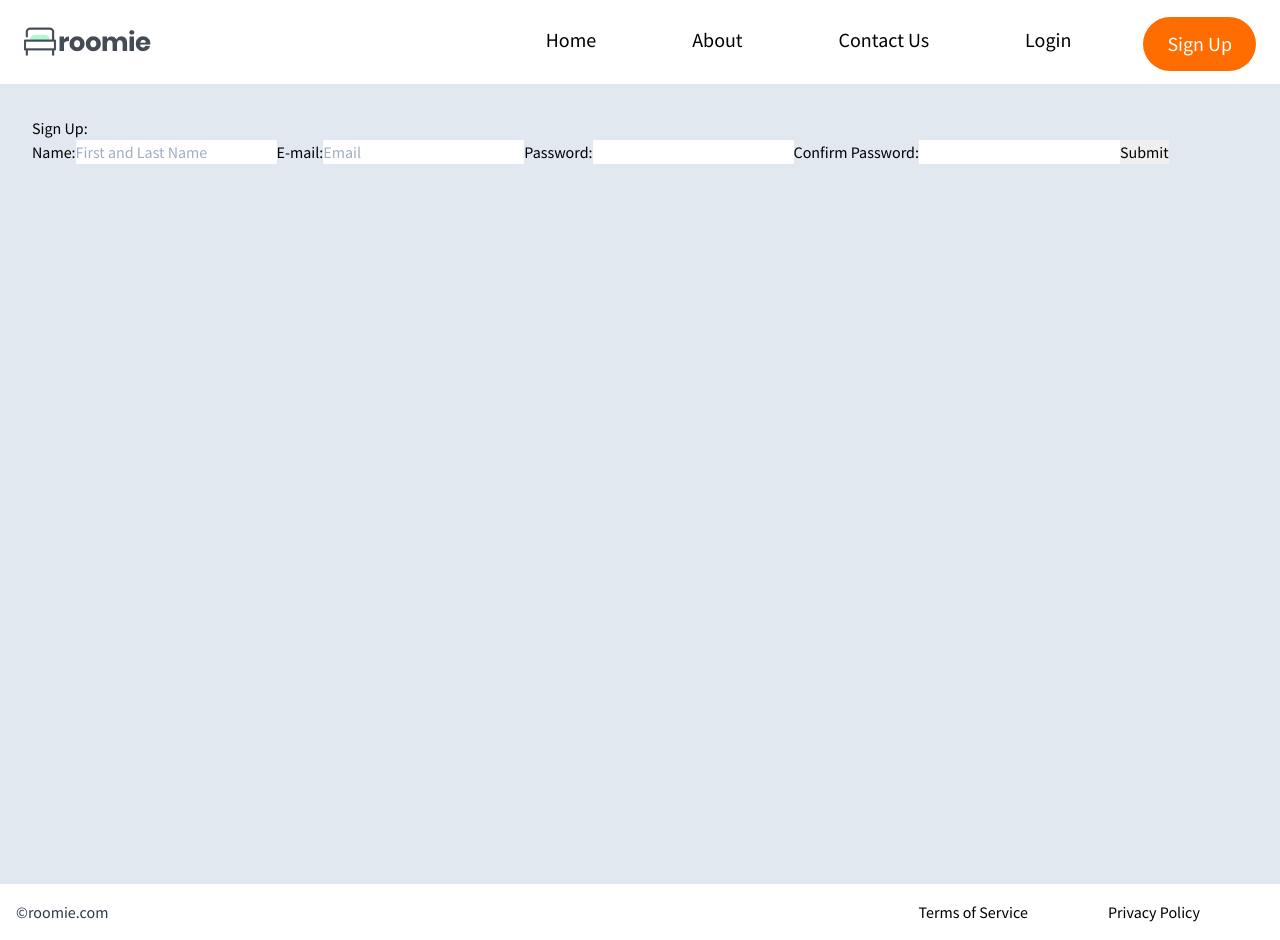
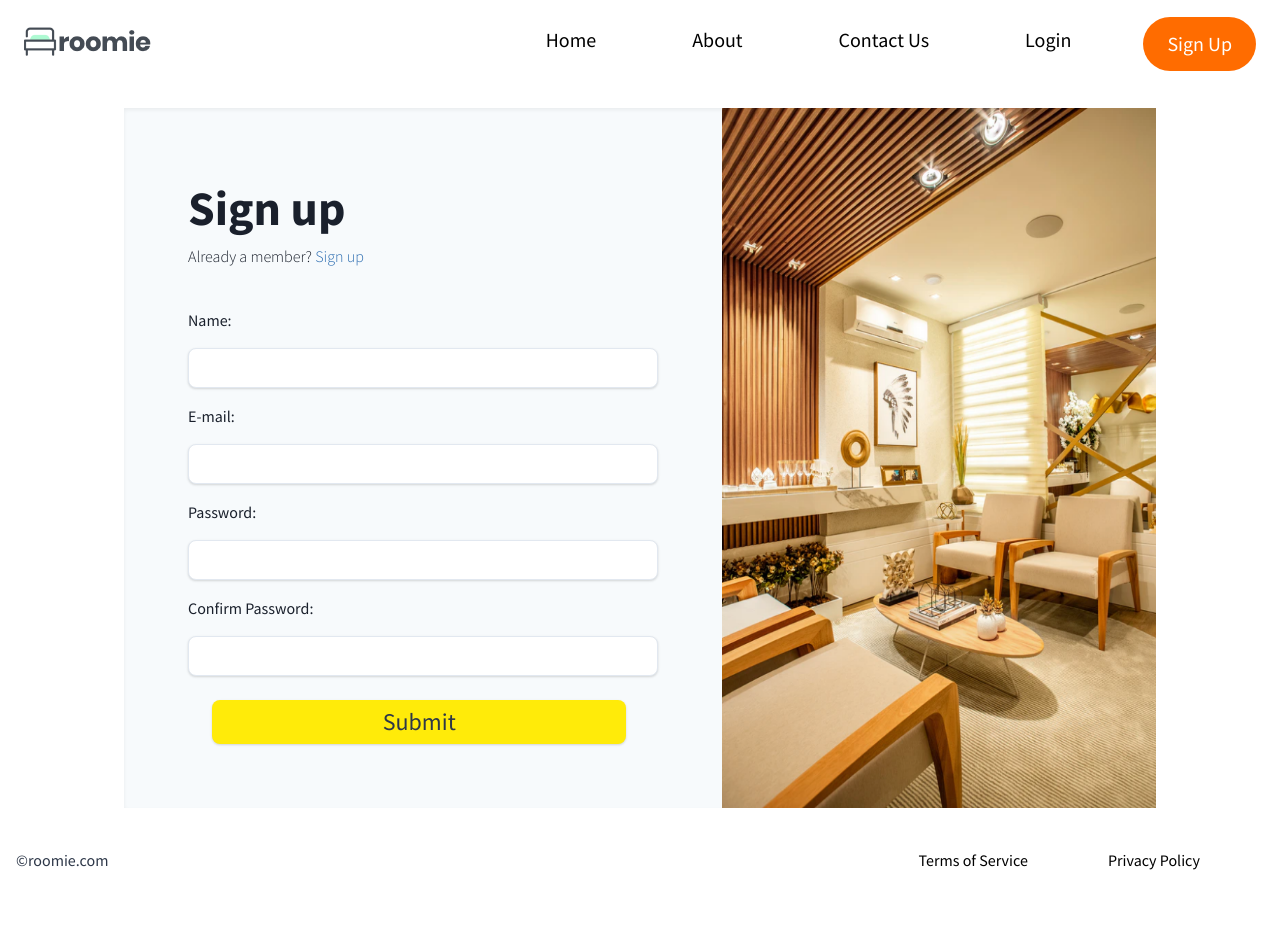
Before and after one commit to lucasmrl/roomie, a React (Create React App) app in the folder roomie-frontend/: page /signup in a window 1280 px wide. After the commit the page ends 888 px from the top, so only its background shows below. Built offline with nearby package versions, Linux system fonts and the light colour scheme.

Commit message:
FE: Finished "Sign un" page ✅

```diff
--- a/roomie-frontend/src/components/Login.js
+++ b/roomie-frontend/src/components/Login.js
@@ -70,10 +70,11 @@ function Login(props) {
               required
               className="my-4 shadow p-1 appearance-none text-xl border lg:px-4 lg:text-xl rounded-lg text-gray-700 focus:outline-none focus:shadow-outline md:w-full md:flex-grow"
             />
+
             <input
               type="submit"
               value="Submit"
-              className="md:inline bg-yellow mx-1 px-3 py-1 lg:ml-6 lg:mx-8 lg:text-2xl rounded-lg text-xl text-gray-800 focus:outline-none focus:shadow-outline shadow"
+              className="md:inline bg-yellow mx-1 px-3 lg:mt-2 py-1 lg:ml-6 lg:mx-8 lg:text-2xl rounded-lg text-xl text-gray-800 focus:outline-none focus:shadow-outline shadow"
             />
           </form>
         </div>
--- a/roomie-frontend/src/components/Signup.js
+++ b/roomie-frontend/src/components/Signup.js
@@ -1,7 +1,9 @@
 import React, { useContext } from "react";
 import { AuthContext } from "./../context/AuthContext";
 import { useForm } from "react-hook-form";
+import { Link } from "react-router-dom";
 import axios from "axios";
+import imgSignup from "./../assets/images/imgSignup@2x.png";
 
 function Signup(props) {
   const { setIsAuth } = useContext(AuthContext);
@@ -28,39 +30,63 @@ function Signup(props) {
   };
 
   return (
-    <div className="bg-gray-300 flex flex-col p-8 h-screen">
-      <h2>Sign Up:</h2>
-      <form onSubmit={handleSubmit(onSubmit)}>
-        <label>Name:</label>
+    <div className="p-6 flex flex-grow flex-col lg:items-center lg:justify-center">
+      <div className="lg:max-w-none lg:flex lg:flex-row lg:bg-gray-100 lg:shadow-inner lg:shadow-2xl lg:max-w-6xl lg:max-w-6xl">
+        {/* Form */}
+        <div className="lg:w-2/3 lg:mx-auto lg:p-16">
+          <form onSubmit={handleSubmit(onSubmit)} className="flex flex-col">
+            <h1 className="font-bold text-2xl text-gray-900 lg:text-5xl">
+              Sign up
+            </h1>
+            <p className="font-light text-gray-900">
+              Already a member?
+              <Link to="/login" className="text-blue-700">
+                {` `}Sign up
+              </Link>
+            </p>
+            <label className="font-medium text-gray-900 mt-10">Name:</label>
             <input
               type="text"
-          placeholder="First and Last Name"
+              placeholder=""
               name="name"
               ref={register({ required: true })}
+              className="my-4 shadow p-1 appearance-none text-xl border lg:text-xl lg:px-4 rounded-lg text-gray-700 focus:outline-none focus:shadow-outline md:w-full md:flex-grow"
             />
-        {errors.name && <span>Please provide a Title.</span>}
+            {errors.name && (
+              <span className="text-red-600">⚠ Please provide a Name.</span>
+            )}
 
-        <label>E-mail:</label>
+            <label className="font-medium text-gray-900">E-mail:</label>
             <input
               type="email"
-          placeholder="Email"
+              placeholder=""
               name="email"
               ref={register({ required: true, pattern: /^\S+@\S+$/i })}
+              className="my-4 shadow p-1 appearance-none text-xl border lg:px-4 lg:text-xl rounded-lg text-gray-700 focus:outline-none focus:shadow-outline md:w-full md:flex-grow"
             />
-        {errors.email && <span>Please provide a valid email.</span>}
+            {errors.email && (
+              <span className="text-red-600">
+                ⚠ Please provide a valid Email.
+              </span>
+            )}
 
-        <label>Password:</label>
+            <label className="font-medium text-gray-900">Password:</label>
             <input
               type="password"
               placeholder=""
               name="password"
               ref={register({ required: true, minLength: 8 })}
+              className="my-4 shadow p-1 appearance-none text-xl border lg:px-4 lg:text-xl rounded-lg text-gray-700 focus:outline-none focus:shadow-outline md:w-full md:flex-grow"
             />
             {errors.password && (
-          <span>Please provide a password with at least 8 characters.</span>
+              <span className="text-red-600">
+                ⚠ Please provide a password with at least 8 characters.
+              </span>
             )}
 
-        <label>Confirm Password:</label>
+            <label className="font-medium text-gray-900">
+              Confirm Password:
+            </label>
             <input
               type="password"
               placeholder=""
@@ -69,12 +95,24 @@ function Signup(props) {
                 required: true,
                 validate: (value) => value === watch("password"),
               })}
+              className="my-4 shadow p-1 appearance-none text-xl border lg:px-4 lg:text-xl rounded-lg text-gray-700 focus:outline-none focus:shadow-outline md:w-full md:flex-grow"
             />
             {errors.passwordConfirm && (
-          <span>Please provide the same password above</span>
+              <span className="text-red-600">
+                ⚠ Please provide the same password above
+              </span>
             )}
-        <input type="submit" />
+            <input
+              type="submit"
+              className="md:inline bg-yellow mx-1 px-3 py-1 lg:mt-2 lg:ml-6 lg:mx-8 lg:text-2xl rounded-lg text-xl text-gray-800 focus:outline-none focus:shadow-outline shadow"
+            />
           </form>
+        </div>
+        {/* Img */}
+        <div className="lg:w-3/6 lg:flex">
+          <img className="hidden lg:flex" src={imgSignup} alt="Rooms" />
+        </div>
+      </div>
     </div>
   );
 }
```
Lines whose indentation alone changed are shown as unchanged.
